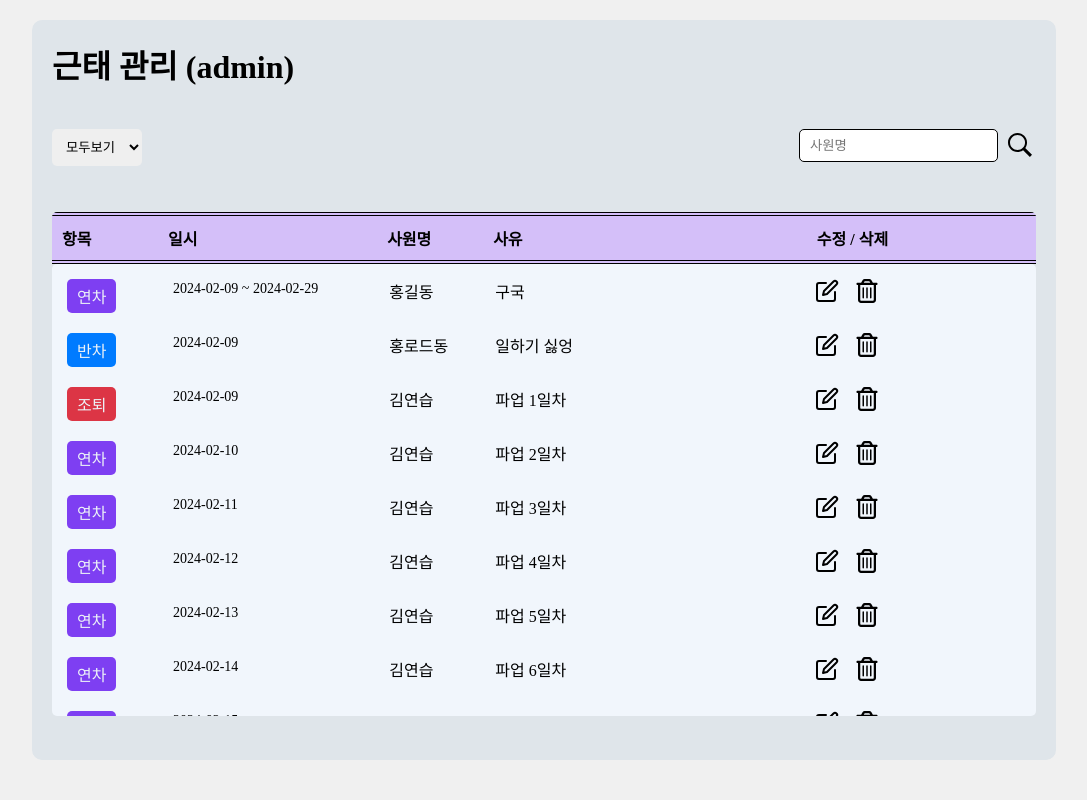
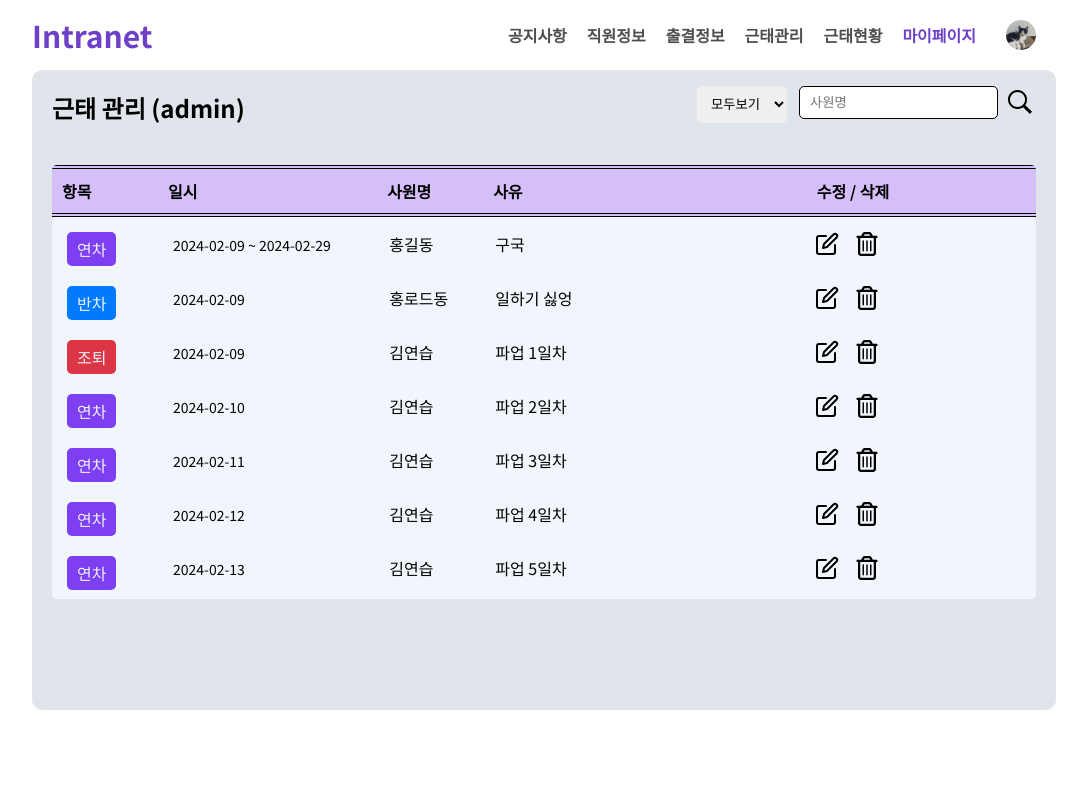
Before and after one commit to Fastcampus-Toy5/ToyProject, a website built with Vite: page src/admin/attend/index.html in a window 1280 px wide. Shown: the whole page, without its empty margins (96-1183 px from the left). Built offline with nearby package versions, Linux system fonts and the light colour scheme.

Commit message:
admin/attend와 네비게이션 헤더와 ui 합침

```diff
--- a/src/admin/attend/index.html
+++ b/src/admin/attend/index.html
@@ -5,11 +5,26 @@
     <meta name="viewport" content="width=device-width, initial-scale=1.0" />
     <title>근태 관리</title>
     <link rel="stylesheet" href="../../styles/variables.css" />
+    <link rel="stylesheet" href="../../header/style.css" />
     <link rel="stylesheet" href="./style.css" />
   </head>
   <body>
-    <main class="main-content">
     <header>
+      <div class="logo">Intranet</div>
+      <nav>
+        <a href="#">공지사항</a>
+        <a href="#">직원정보</a>
+        <a href="#">출결정보</a>
+        <a href="#">근태관리</a>
+        <a href="#">근태현황</a>
+        <a href="#2">마이페이지</a>
+        <img src="../../header/image.jpg" alt="사진임" />
+      </nav>
+    </header>
+
+    <main>
+      <section class="main-content">
+        <header class="main-content-header">
           <div class="header-title">
             <h1>근태 관리 (admin)</h1>
           </div>
@@ -77,10 +92,7 @@
                 />
               </svg>
 
-            <svg
-              viewBox="0 0 448 512"
-              xmlns="http://www.w3.org/2000/svg"
-            >
+              <svg viewBox="0 0 448 512" xmlns="http://www.w3.org/2000/svg">
                 <path
                   d="M432 80h-82.38l-34-56.75C306.1 8.827 291.4 0 274.6 0H173.4C156.6 0 141 8.827 132.4 23.25L98.38 80H16C7.125 80 0 87.13 0 96v16C0 120.9 7.125 128 16 128H32v320c0 35.35 28.65 64 64 64h256c35.35 0 64-28.65 64-64V128h16C440.9 128 448 120.9 448 112V96C448 87.13 440.9 80 432 80zM171.9 50.88C172.9 49.13 174.9 48 177 48h94c2.125 0 4.125 1.125 5.125 2.875L293.6 80H154.4L171.9 50.88zM352 464H96c-8.837 0-16-7.163-16-16V128h288v320C368 456.8 360.8 464 352 464zM224 416c8.844 0 16-7.156 16-16V192c0-8.844-7.156-16-16-16S208 183.2 208 192v208C208 408.8 215.2 416 224 416zM144 416C152.8 416 160 408.8 160 400V192c0-8.844-7.156-16-16-16S128 183.2 128 192v208C128 408.8 135.2 416 144 416zM304 416c8.844 0 16-7.156 16-16V192c0-8.844-7.156-16-16-16S288 183.2 288 192v208C288 408.8 295.2 416 304 416z"
                 />
@@ -113,10 +125,7 @@
                 />
               </svg>
 
-            <svg
-              viewBox="0 0 448 512"
-              xmlns="http://www.w3.org/2000/svg"
-            >
+              <svg viewBox="0 0 448 512" xmlns="http://www.w3.org/2000/svg">
                 <path
                   d="M432 80h-82.38l-34-56.75C306.1 8.827 291.4 0 274.6 0H173.4C156.6 0 141 8.827 132.4 23.25L98.38 80H16C7.125 80 0 87.13 0 96v16C0 120.9 7.125 128 16 128H32v320c0 35.35 28.65 64 64 64h256c35.35 0 64-28.65 64-64V128h16C440.9 128 448 120.9 448 112V96C448 87.13 440.9 80 432 80zM171.9 50.88C172.9 49.13 174.9 48 177 48h94c2.125 0 4.125 1.125 5.125 2.875L293.6 80H154.4L171.9 50.88zM352 464H96c-8.837 0-16-7.163-16-16V128h288v320C368 456.8 360.8 464 352 464zM224 416c8.844 0 16-7.156 16-16V192c0-8.844-7.156-16-16-16S208 183.2 208 192v208C208 408.8 215.2 416 224 416zM144 416C152.8 416 160 408.8 160 400V192c0-8.844-7.156-16-16-16S128 183.2 128 192v208C128 408.8 135.2 416 144 416zM304 416c8.844 0 16-7.156 16-16V192c0-8.844-7.156-16-16-16S288 183.2 288 192v208C288 408.8 295.2 416 304 416z"
                 />
@@ -149,10 +158,7 @@
                 />
               </svg>
 
-            <svg
-              viewBox="0 0 448 512"
-              xmlns="http://www.w3.org/2000/svg"
-            >
+              <svg viewBox="0 0 448 512" xmlns="http://www.w3.org/2000/svg">
                 <path
                   d="M432 80h-82.38l-34-56.75C306.1 8.827 291.4 0 274.6 0H173.4C156.6 0 141 8.827 132.4 23.25L98.38 80H16C7.125 80 0 87.13 0 96v16C0 120.9 7.125 128 16 128H32v320c0 35.35 28.65 64 64 64h256c35.35 0 64-28.65 64-64V128h16C440.9 128 448 120.9 448 112V96C448 87.13 440.9 80 432 80zM171.9 50.88C172.9 49.13 174.9 48 177 48h94c2.125 0 4.125 1.125 5.125 2.875L293.6 80H154.4L171.9 50.88zM352 464H96c-8.837 0-16-7.163-16-16V128h288v320C368 456.8 360.8 464 352 464zM224 416c8.844 0 16-7.156 16-16V192c0-8.844-7.156-16-16-16S208 183.2 208 192v208C208 408.8 215.2 416 224 416zM144 416C152.8 416 160 408.8 160 400V192c0-8.844-7.156-16-16-16S128 183.2 128 192v208C128 408.8 135.2 416 144 416zM304 416c8.844 0 16-7.156 16-16V192c0-8.844-7.156-16-16-16S288 183.2 288 192v208C288 408.8 295.2 416 304 416z"
                 />
@@ -185,10 +191,7 @@
                 />
               </svg>
 
-            <svg
-              viewBox="0 0 448 512"
-              xmlns="http://www.w3.org/2000/svg"
-            >
+              <svg viewBox="0 0 448 512" xmlns="http://www.w3.org/2000/svg">
                 <path
                   d="M432 80h-82.38l-34-56.75C306.1 8.827 291.4 0 274.6 0H173.4C156.6 0 141 8.827 132.4 23.25L98.38 80H16C7.125 80 0 87.13 0 96v16C0 120.9 7.125 128 16 128H32v320c0 35.35 28.65 64 64 64h256c35.35 0 64-28.65 64-64V128h16C440.9 128 448 120.9 448 112V96C448 87.13 440.9 80 432 80zM171.9 50.88C172.9 49.13 174.9 48 177 48h94c2.125 0 4.125 1.125 5.125 2.875L293.6 80H154.4L171.9 50.88zM352 464H96c-8.837 0-16-7.163-16-16V128h288v320C368 456.8 360.8 464 352 464zM224 416c8.844 0 16-7.156 16-16V192c0-8.844-7.156-16-16-16S208 183.2 208 192v208C208 408.8 215.2 416 224 416zM144 416C152.8 416 160 408.8 160 400V192c0-8.844-7.156-16-16-16S128 183.2 128 192v208C128 408.8 135.2 416 144 416zM304 416c8.844 0 16-7.156 16-16V192c0-8.844-7.156-16-16-16S288 183.2 288 192v208C288 408.8 295.2 416 304 416z"
                 />
@@ -221,10 +224,7 @@
                 />
               </svg>
 
-            <svg
-              viewBox="0 0 448 512"
-              xmlns="http://www.w3.org/2000/svg"
-            >
+              <svg viewBox="0 0 448 512" xmlns="http://www.w3.org/2000/svg">
                 <path
                   d="M432 80h-82.38l-34-56.75C306.1 8.827 291.4 0 274.6 0H173.4C156.6 0 141 8.827 132.4 23.25L98.38 80H16C7.125 80 0 87.13 0 96v16C0 120.9 7.125 128 16 128H32v320c0 35.35 28.65 64 64 64h256c35.35 0 64-28.65 64-64V128h16C440.9 128 448 120.9 448 112V96C448 87.13 440.9 80 432 80zM171.9 50.88C172.9 49.13 174.9 48 177 48h94c2.125 0 4.125 1.125 5.125 2.875L293.6 80H154.4L171.9 50.88zM352 464H96c-8.837 0-16-7.163-16-16V128h288v320C368 456.8 360.8 464 352 464zM224 416c8.844 0 16-7.156 16-16V192c0-8.844-7.156-16-16-16S208 183.2 208 192v208C208 408.8 215.2 416 224 416zM144 416C152.8 416 160 408.8 160 400V192c0-8.844-7.156-16-16-16S128 183.2 128 192v208C128 408.8 135.2 416 144 416zM304 416c8.844 0 16-7.156 16-16V192c0-8.844-7.156-16-16-16S288 183.2 288 192v208C288 408.8 295.2 416 304 416z"
                 />
@@ -257,10 +257,7 @@
                 />
               </svg>
 
-            <svg
-              viewBox="0 0 448 512"
-              xmlns="http://www.w3.org/2000/svg"
-            >
+              <svg viewBox="0 0 448 512" xmlns="http://www.w3.org/2000/svg">
                 <path
                   d="M432 80h-82.38l-34-56.75C306.1 8.827 291.4 0 274.6 0H173.4C156.6 0 141 8.827 132.4 23.25L98.38 80H16C7.125 80 0 87.13 0 96v16C0 120.9 7.125 128 16 128H32v320c0 35.35 28.65 64 64 64h256c35.35 0 64-28.65 64-64V128h16C440.9 128 448 120.9 448 112V96C448 87.13 440.9 80 432 80zM171.9 50.88C172.9 49.13 174.9 48 177 48h94c2.125 0 4.125 1.125 5.125 2.875L293.6 80H154.4L171.9 50.88zM352 464H96c-8.837 0-16-7.163-16-16V128h288v320C368 456.8 360.8 464 352 464zM224 416c8.844 0 16-7.156 16-16V192c0-8.844-7.156-16-16-16S208 183.2 208 192v208C208 408.8 215.2 416 224 416zM144 416C152.8 416 160 408.8 160 400V192c0-8.844-7.156-16-16-16S128 183.2 128 192v208C128 408.8 135.2 416 144 416zM304 416c8.844 0 16-7.156 16-16V192c0-8.844-7.156-16-16-16S288 183.2 288 192v208C288 408.8 295.2 416 304 416z"
                 />
@@ -293,10 +290,7 @@
                 />
               </svg>
 
-            <svg
-              viewBox="0 0 448 512"
-              xmlns="http://www.w3.org/2000/svg"
-            >
+              <svg viewBox="0 0 448 512" xmlns="http://www.w3.org/2000/svg">
                 <path
                   d="M432 80h-82.38l-34-56.75C306.1 8.827 291.4 0 274.6 0H173.4C156.6 0 141 8.827 132.4 23.25L98.38 80H16C7.125 80 0 87.13 0 96v16C0 120.9 7.125 128 16 128H32v320c0 35.35 28.65 64 64 64h256c35.35 0 64-28.65 64-64V128h16C440.9 128 448 120.9 448 112V96C448 87.13 440.9 80 432 80zM171.9 50.88C172.9 49.13 174.9 48 177 48h94c2.125 0 4.125 1.125 5.125 2.875L293.6 80H154.4L171.9 50.88zM352 464H96c-8.837 0-16-7.163-16-16V128h288v320C368 456.8 360.8 464 352 464zM224 416c8.844 0 16-7.156 16-16V192c0-8.844-7.156-16-16-16S208 183.2 208 192v208C208 408.8 215.2 416 224 416zM144 416C152.8 416 160 408.8 160 400V192c0-8.844-7.156-16-16-16S128 183.2 128 192v208C128 408.8 135.2 416 144 416zM304 416c8.844 0 16-7.156 16-16V192c0-8.844-7.156-16-16-16S288 183.2 288 192v208C288 408.8 295.2 416 304 416z"
                 />
@@ -329,10 +323,7 @@
                 />
               </svg>
 
-            <svg
-              viewBox="0 0 448 512"
-              xmlns="http://www.w3.org/2000/svg"
-            >
+              <svg viewBox="0 0 448 512" xmlns="http://www.w3.org/2000/svg">
                 <path
                   d="M432 80h-82.38l-34-56.75C306.1 8.827 291.4 0 274.6 0H173.4C156.6 0 141 8.827 132.4 23.25L98.38 80H16C7.125 80 0 87.13 0 96v16C0 120.9 7.125 128 16 128H32v320c0 35.35 28.65 64 64 64h256c35.35 0 64-28.65 64-64V128h16C440.9 128 448 120.9 448 112V96C448 87.13 440.9 80 432 80zM171.9 50.88C172.9 49.13 174.9 48 177 48h94c2.125 0 4.125 1.125 5.125 2.875L293.6 80H154.4L171.9 50.88zM352 464H96c-8.837 0-16-7.163-16-16V128h288v320C368 456.8 360.8 464 352 464zM224 416c8.844 0 16-7.156 16-16V192c0-8.844-7.156-16-16-16S208 183.2 208 192v208C208 408.8 215.2 416 224 416zM144 416C152.8 416 160 408.8 160 400V192c0-8.844-7.156-16-16-16S128 183.2 128 192v208C128 408.8 135.2 416 144 416zM304 416c8.844 0 16-7.156 16-16V192c0-8.844-7.156-16-16-16S288 183.2 288 192v208C288 408.8 295.2 416 304 416z"
                 />
@@ -365,10 +356,7 @@
                 />
               </svg>
 
-            <svg
-              viewBox="0 0 448 512"
-              xmlns="http://www.w3.org/2000/svg"
-            >
+              <svg viewBox="0 0 448 512" xmlns="http://www.w3.org/2000/svg">
                 <path
                   d="M432 80h-82.38l-34-56.75C306.1 8.827 291.4 0 274.6 0H173.4C156.6 0 141 8.827 132.4 23.25L98.38 80H16C7.125 80 0 87.13 0 96v16C0 120.9 7.125 128 16 128H32v320c0 35.35 28.65 64 64 64h256c35.35 0 64-28.65 64-64V128h16C440.9 128 448 120.9 448 112V96C448 87.13 440.9 80 432 80zM171.9 50.88C172.9 49.13 174.9 48 177 48h94c2.125 0 4.125 1.125 5.125 2.875L293.6 80H154.4L171.9 50.88zM352 464H96c-8.837 0-16-7.163-16-16V128h288v320C368 456.8 360.8 464 352 464zM224 416c8.844 0 16-7.156 16-16V192c0-8.844-7.156-16-16-16S208 183.2 208 192v208C208 408.8 215.2 416 224 416zM144 416C152.8 416 160 408.8 160 400V192c0-8.844-7.156-16-16-16S128 183.2 128 192v208C128 408.8 135.2 416 144 416zM304 416c8.844 0 16-7.156 16-16V192c0-8.844-7.156-16-16-16S288 183.2 288 192v208C288 408.8 295.2 416 304 416z"
                 />
@@ -401,10 +389,7 @@
                 />
               </svg>
 
-            <svg
-              viewBox="0 0 448 512"
-              xmlns="http://www.w3.org/2000/svg"
-            >
+              <svg viewBox="0 0 448 512" xmlns="http://www.w3.org/2000/svg">
                 <path
                   d="M432 80h-82.38l-34-56.75C306.1 8.827 291.4 0 274.6 0H173.4C156.6 0 141 8.827 132.4 23.25L98.38 80H16C7.125 80 0 87.13 0 96v16C0 120.9 7.125 128 16 128H32v320c0 35.35 28.65 64 64 64h256c35.35 0 64-28.65 64-64V128h16C440.9 128 448 120.9 448 112V96C448 87.13 440.9 80 432 80zM171.9 50.88C172.9 49.13 174.9 48 177 48h94c2.125 0 4.125 1.125 5.125 2.875L293.6 80H154.4L171.9 50.88zM352 464H96c-8.837 0-16-7.163-16-16V128h288v320C368 456.8 360.8 464 352 464zM224 416c8.844 0 16-7.156 16-16V192c0-8.844-7.156-16-16-16S208 183.2 208 192v208C208 408.8 215.2 416 224 416zM144 416C152.8 416 160 408.8 160 400V192c0-8.844-7.156-16-16-16S128 183.2 128 192v208C128 408.8 135.2 416 144 416zM304 416c8.844 0 16-7.156 16-16V192c0-8.844-7.156-16-16-16S288 183.2 288 192v208C288 408.8 295.2 416 304 416z"
                 />
@@ -437,20 +422,15 @@
                 />
               </svg>
 
-            <svg
-              viewBox="0 0 448 512"
-              xmlns="http://www.w3.org/2000/svg"
-            >
+              <svg viewBox="0 0 448 512" xmlns="http://www.w3.org/2000/svg">
                 <path
                   d="M432 80h-82.38l-34-56.75C306.1 8.827 291.4 0 274.6 0H173.4C156.6 0 141 8.827 132.4 23.25L98.38 80H16C7.125 80 0 87.13 0 96v16C0 120.9 7.125 128 16 128H32v320c0 35.35 28.65 64 64 64h256c35.35 0 64-28.65 64-64V128h16C440.9 128 448 120.9 448 112V96C448 87.13 440.9 80 432 80zM171.9 50.88C172.9 49.13 174.9 48 177 48h94c2.125 0 4.125 1.125 5.125 2.875L293.6 80H154.4L171.9 50.88zM352 464H96c-8.837 0-16-7.163-16-16V128h288v320C368 456.8 360.8 464 352 464zM224 416c8.844 0 16-7.156 16-16V192c0-8.844-7.156-16-16-16S208 183.2 208 192v208C208 408.8 215.2 416 224 416zM144 416C152.8 416 160 408.8 160 400V192c0-8.844-7.156-16-16-16S128 183.2 128 192v208C128 408.8 135.2 416 144 416zM304 416c8.844 0 16-7.156 16-16V192c0-8.844-7.156-16-16-16S288 183.2 288 192v208C288 408.8 295.2 416 304 416z"
                 />
               </svg>
             </div>
-
-
-
           </div>
         </div>
+      </section>
     </main>
   </body>
 </html>
--- a/src/admin/attend/style.css
+++ b/src/admin/attend/style.css
@@ -18,44 +18,31 @@
   color: var(--gray-200);
 }
 
-body {
-  display: flex;
-  align-items: center;
-  justify-content: center;
-  background-color: #f0f0f0;
-  width: 80%;
-  height: 100%;
-  margin: 20px auto;
-}
-
 .main-content {
+  box-sizing: border-box;
   border-radius: 10px;
   padding: 20px;
   padding-top: 0;
   background-color: var(--gray-300);
   width: 100%;
-  height: 90vh;
+  height: 80vh;
   overflow-y: auto;
 }
 
 /* header */
 .main-content header {
-  padding-bottom: 20px;
-  background-color: var(--gray-300);
-  position: sticky;
-  top: 0;
+  width: 100%;
+  margin: 0;
 }
 
 .header-title {
-  display: flex;
-  justify-content: space-between;
-  align-items: center;
   margin-bottom: 20px;
 }
 
 .header-tools {
   display: flex;
   justify-content: space-between;
+  gap: 12px;
 }
 
 header select {
--- a/src/header/style.css
+++ b/src/header/style.css
@@ -56,8 +56,3 @@ main {
     width: var(--container-width);
     margin: 0 auto;
 }
-
-section {
-    height: 100px;
-    background-color: #eee;
-}
```
Lines whose indentation alone changed are shown as unchanged.
